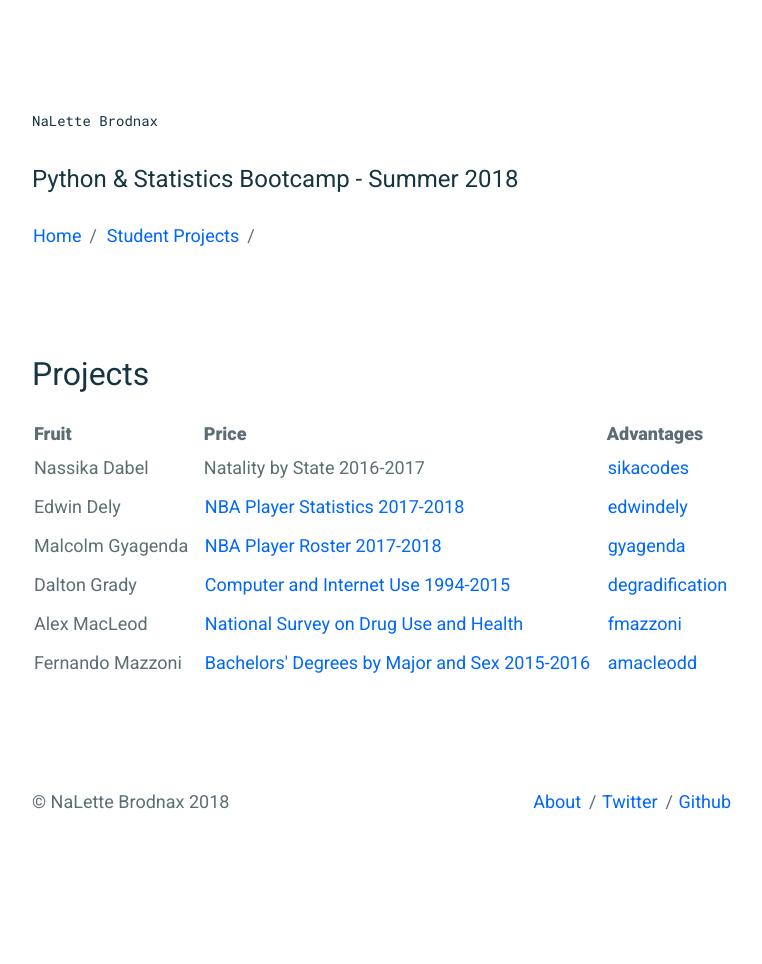
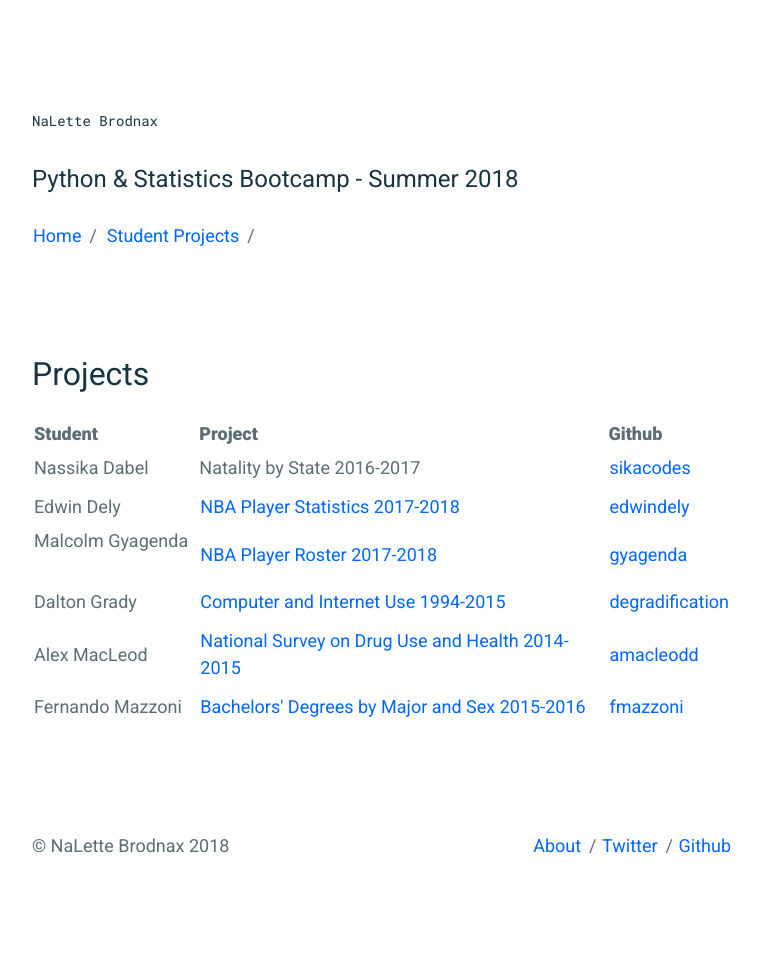
Before and after one commit to anhnguyendepocen/python-stats, a Jekyll site: the page built from _pages/projects.md, in a window 1280 px wide. Shown: the whole page, without its empty margins (258-1020 px from the left). Built offline with Jekyll 4.4.1, drawn with Linux system fonts in a browser that asks for light colours; before the commit the page ends 920 px from its top, so only the background shows below that.

Commit message:
updated links and project table

```diff
--- a/_pages/projects.md
+++ b/_pages/projects.md
@@ -4,11 +4,11 @@ title: Projects
 permalink: /projects/
 ---
 
-| Fruit            | Price         | Advantages         |
+| Student           | Project         | Github         |
 | :---------------- | :------------- | :------------------ |
-| Nassika Dabel    | Natality by State 2016-2017 | <a target="_blank" href="https://github.com/edwindely">sikacodes</a> |
+| Nassika Dabel    | Natality by State 2016-2017 | <a target="_blank" href="https://github.com/sikacodes">sikacodes</a> |
 | Edwin Dely       | <a target="_blank" href="{{ site.url }}/python-stats/_pages/edwindely.html">NBA Player Statistics 2017-2018</a> | <a target="_blank" href="https://github.com/edwindely">edwindely</a> |
 | {::nomarkdown}<p>Malcolm Gyagenda &ensp;</p>{:/} | <a target="_blank" href="{{ site.url }}/python-stats/_pages/gyagenda.html">NBA Player Roster 2017-2018</a> | <a target="_blank" href="https://github.com/gyagenda">gyagenda</a> |
 | Dalton Grady     | <a target="_blank" href="{{ site.url }}/python-stats/_pages/degradification.html">Computer and Internet Use 1994-2015</a> | <a target="_blank" href="https://github.com/degradification">degradification</a> |
-| Alex MacLeod     | <a target="_blank" href="{{ site.url }}/python-stats/_pages/amacleodd.html">National Survey on Drug Use and Health</a> | <a target="_blank" href="https://github.com/fmazzoni">fmazzoni</a> |
-| Fernando Mazzoni | <a target="_blank" href="{{ site.url }}/python-stats/_pages/fmazzoni.html">{::nomarkdown}<p>Bachelors' Degrees by Major and Sex 2015-2016 &ensp;</p>{:/}</a> | <a target="_blank" href="https://github.com/fmazzoni">amacleodd</a> |
+| Alex MacLeod     | <a target="_blank" href="{{ site.url }}/python-stats/_pages/amacleodd.html">National Survey on Drug Use and Health 2014-2015 &ensp;</a> | <a target="_blank" href="https://github.com/amacleodd">amacleodd</a> |
+| Fernando Mazzoni | <a target="_blank" href="{{ site.url }}/python-stats/_pages/fmazzoni.html">{::nomarkdown}<p>Bachelors' Degrees by Major and Sex 2015-2016 &ensp;</p>{:/}</a> | <a target="_blank" href="https://github.com/fmazzoni">fmazzoni</a> |
```
Also changed, not shown: _posts/2018-06-04-lecture1.md (+1 -1 lines), _posts/2018-06-04-lecture2.md (+2 -2 lines), _posts/2018-06-05-lecture3.md (+2 -2 lines), _posts/2018-06-06-lecture4.md (+2 -2 lines), 6 other files.
